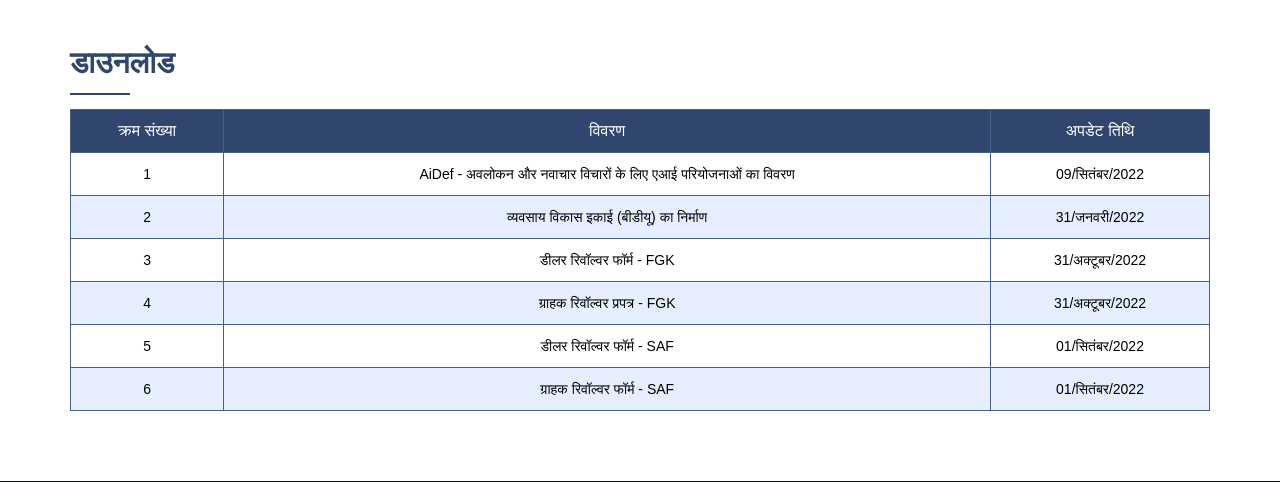
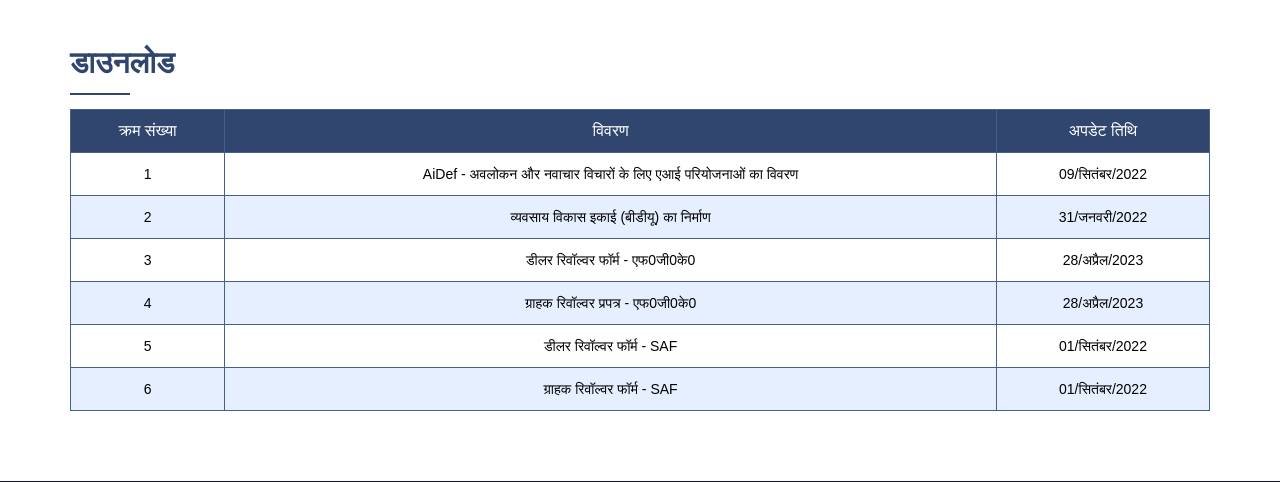
Before and after one commit to piyushfgk/aweil, a CodeIgniter app: page /database/index.php/main/downloads?lang=hi in a window 1280 px wide. Shown: the part 313-795 px from the top of the page. Run offline with CodeIgniter, Linux system fonts and the light colour scheme; some web fonts are replaced.

Commit message:
Revolver form date updated

```diff
--- a/proapp/views/en/downloads.php
+++ b/proapp/views/en/downloads.php
@@ -80,12 +80,12 @@
                         <tr>
                         	<td>3</td>
                         	<td><a href="/download/Revolver Form Dealer FGK.pdf" target="_blank">Dealer Revolver Form - FGK</a></td>
-                        	<td>31/Oct/2022</td>
+                        	<td>28/April/2023</td>
                         </tr>
                         <tr>
                         	<td>4</td>
                         	<td><a href="/download/Revolver Form Customer FGK.pdf" target="_blank">Customer Revolver Form - FGK</a></td>
-                        	<td>31/OCt/2022</td>
+                        	<td>28/April/2023</td>
                         </tr>
                         <tr>
                         	<td>5</td>
--- a/proapp/views/hi/downloads.php
+++ b/proapp/views/hi/downloads.php
@@ -79,13 +79,13 @@
                         </tr>
                         <tr>
                         	<td>3</td>
-                        	<td><a href="/download/Revolver Form Dealer FGK.pdf" target="_blank">डीलर रिवॉल्वर फॉर्म - FGK</a></td>
-                        	<td>31/अक्टूबर/2022</td>
+                        	<td><a href="/download/Revolver Form Dealer FGK.pdf" target="_blank">डीलर रिवॉल्वर फॉर्म - एफ0जी0के0</a></td>
+                        	<td>28/अप्रैल/2023</td>
                         </tr>
                         <tr>
                         	<td>4</td>
-                        	<td><a href="/download/Revolver Form Customer FGK.pdf" target="_blank">ग्राहक रिवॉल्वर प्रपत्र - FGK</a></td>
-                        	<td>31/अक्टूबर/2022</td>
+                        	<td><a href="/download/Revolver Form Customer FGK.pdf" target="_blank">ग्राहक रिवॉल्वर प्रपत्र - एफ0जी0के0</a></td>
+                        	<td>28/अप्रैल/2023</td>
                         </tr>
                         <tr>
                         	<td>5</td>
```
